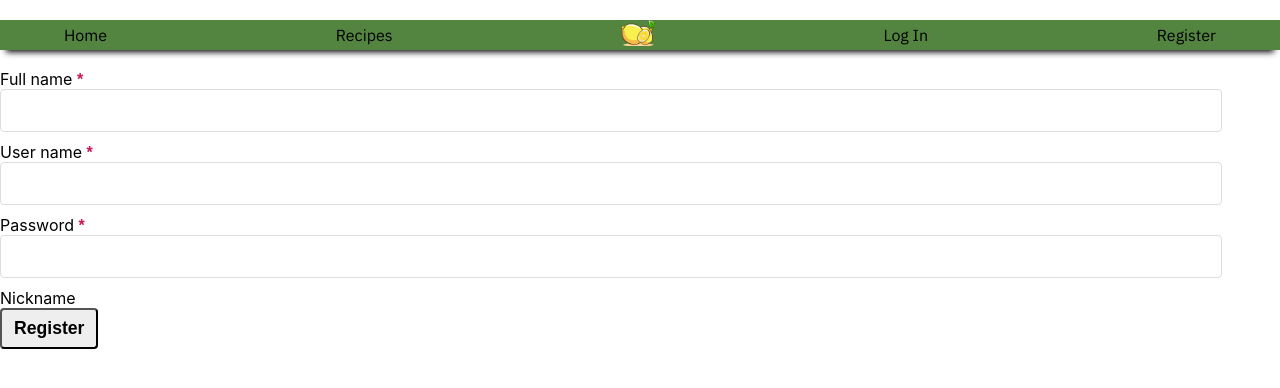
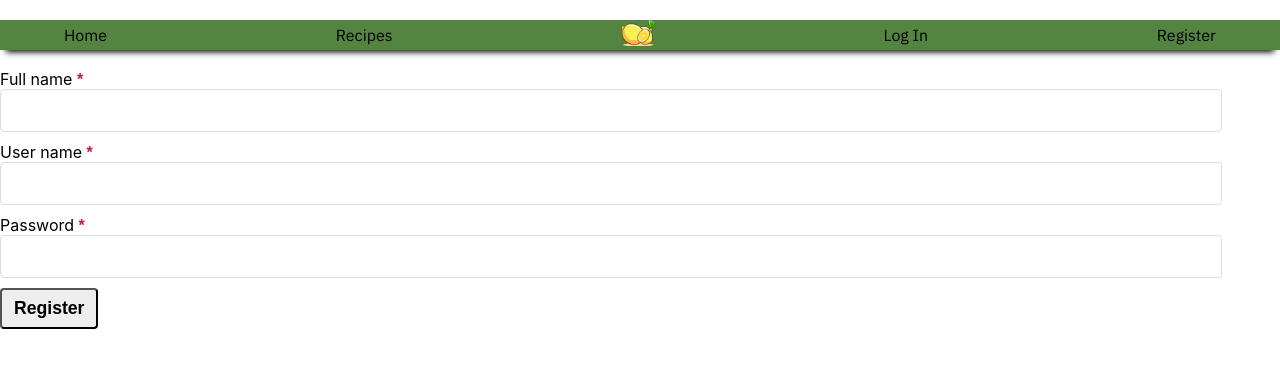
Before and after one commit to cfiander/lemonAid-client, a React (Create React App) app: page /register in a window 1280 px wide. Shown: the top 388 px of the page. Built offline with nearby package versions, Linux system fonts and the light colour scheme.

Commit message:
login and reg fix

```diff
--- a/src/components/RegistrationForm/RegistrationForm.js
+++ b/src/components/RegistrationForm/RegistrationForm.js
@@ -73,11 +73,6 @@ export default class RegistrationForm extends Component {
             id='RegistrationForm__password'>
           </Input>
         </div>
-        <div className='nick_name'>
-          <label htmlFor='RegistrationForm__nick_name'>
-            Nickname
-          </label>
-        </div>
         <Button type='submit'>
           Register
         </Button>
--- a/src/config.js
+++ b/src/config.js
@@ -1,5 +1,5 @@
 export default {
-    // API_ENDPOINT: 'http://localhost:8000/api',
-    API_ENDPOINT: 'https://sheltered-temple-74358.herokuapp.com/api',
+    API_ENDPOINT: 'http://localhost:8000/api',
+    // API_ENDPOINT: 'https://sheltered-temple-74358.herokuapp.com/api',
     TOKEN_KEY: 'thingful-client-auth-token',
   }
--- a/src/services/recipes-api-service.js
+++ b/src/services/recipes-api-service.js
@@ -16,6 +16,7 @@ const RecipesApiService = {
                 ? res.json().then(e => Promise.reject(e))
                 : res.json()
             )
+            // .then(data => console.log(data))
     },
     formatIngredients(ingredients) {
         const nameArray = ingredients.map(ingredient => {
```
Lines whose indentation alone changed are shown as unchanged.
